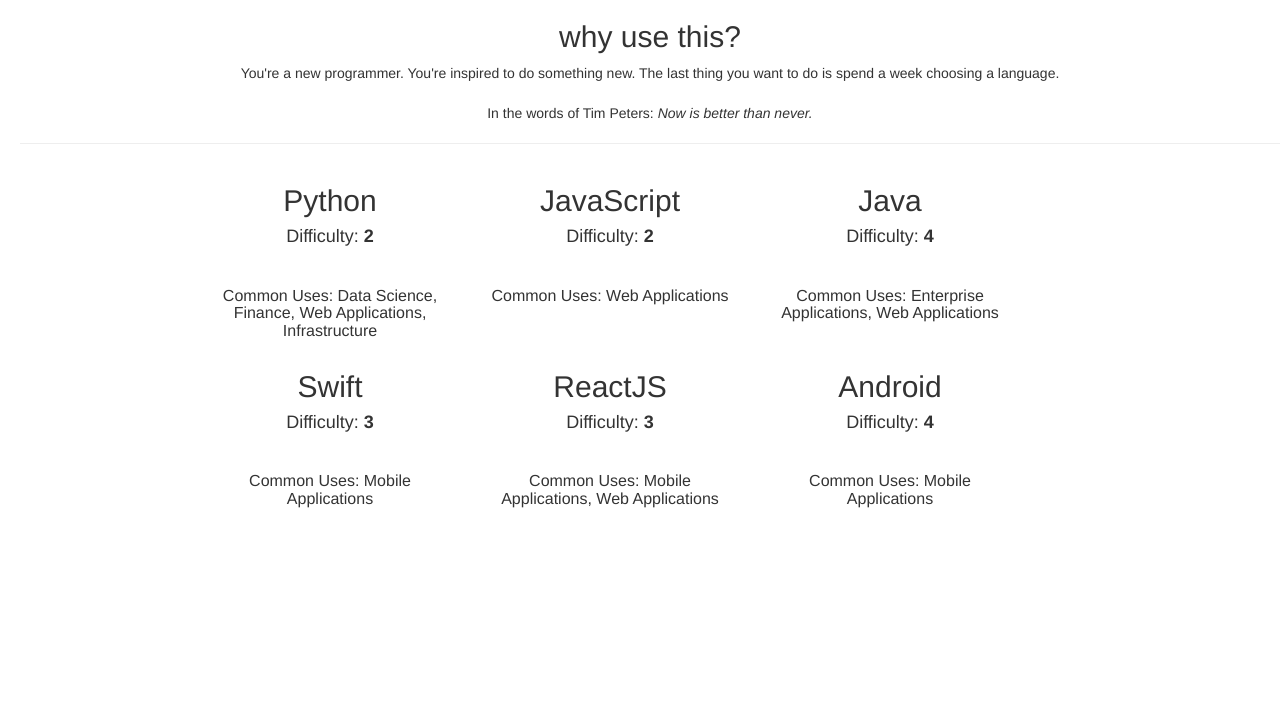
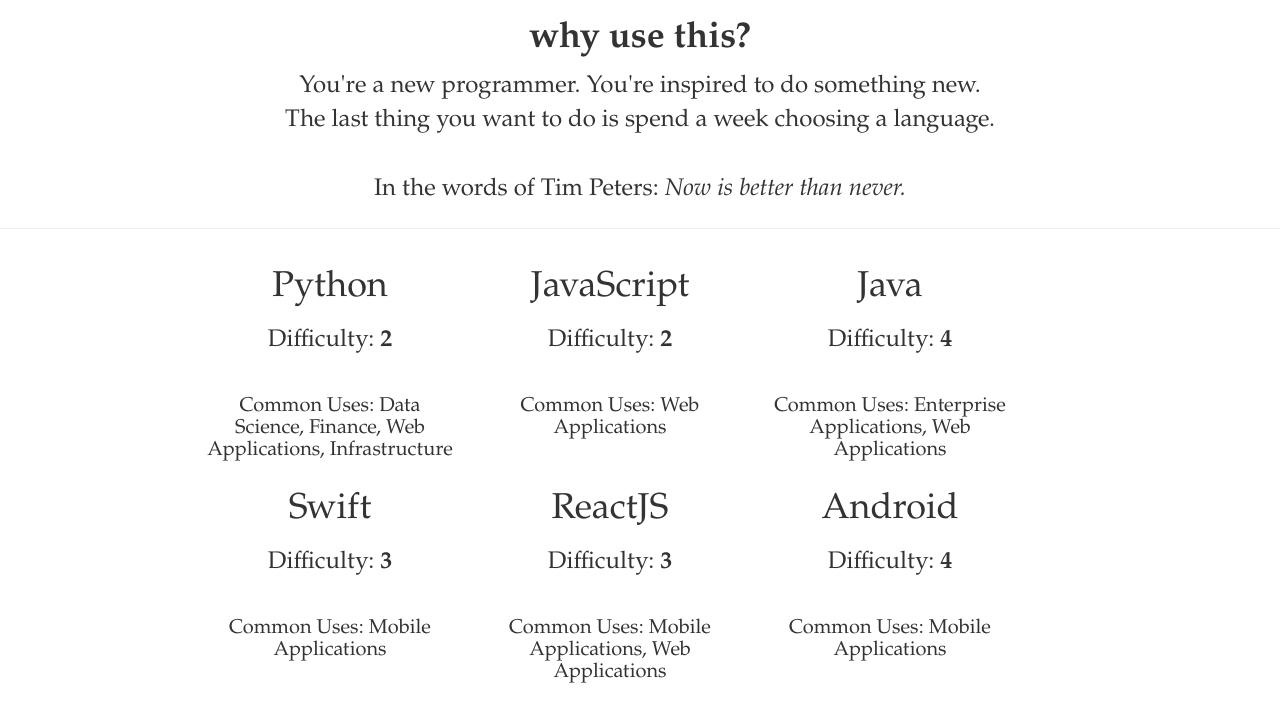
Before and after one commit to qetennyson/LangGuide, a Flask app: page / in a window 1280 px wide. Shown: the part 52-774 px from the top of the page. Run offline with Flask 2, Linux system fonts and the light colour scheme; some libraries are stand-ins or nearby versions.

Commit message:
improved styling.

```diff
--- a/app/templates/index.html
+++ b/app/templates/index.html
@@ -1,11 +1,19 @@
 {% extends "base.html" %}
 
 {% block content %}
+<style>
+    h1, h2, h3, h4, h5 {
+        font-family: Garamond;
+    }
+    p, em {
+        font-family: Garamond;
+    }
+</style>
 
-    <div class="intro_body text-center" style="margin-left: 20px">
-        <h2>why use this?</h2>
-        <p>You're a new programmer.  You're inspired to do something new.
-        The last thing you want to do is spend a week choosing a language.
+    <div class="intro_body text-center" style="margin:auto;">
+        <h1><b>why use this?</b></h1>
+        <p style="font-size: 24px; margin-left: 20px; margin-right:20px">You're a new programmer.  You're inspired to do something new.
+            <br>The last thing you want to do is spend a week choosing a language.
         <br><br>
         In the words of Tim Peters:
         <em>Now is better than never.</em></p>
@@ -18,9 +26,9 @@
         <div class="col-sm-4" style="width: 28rem;">
             <div class="card border-light mb-3 text-center">
             <div class="card-block">
-                <h2 class="card-title">{{ language.lang_name }}</h2>
-                <h4> Difficulty: <b>{{ language.difficulty }}</b> </h4><br>
-                <h5 style="font-size: 16px"> Common Uses: {{ language.common_uses|join(', ') }}</h5></p>
+                <h1 class="card-title">{{ language.lang_name }}</h1>
+                <h3> Difficulty: <b>{{ language.difficulty }}</b> </h3><br>
+                <h5 style="font-size: 20px"> Common Uses: {{ language.common_uses|join(', ') }}</h5></p>
             </div>
         </div>
         </div>
```
